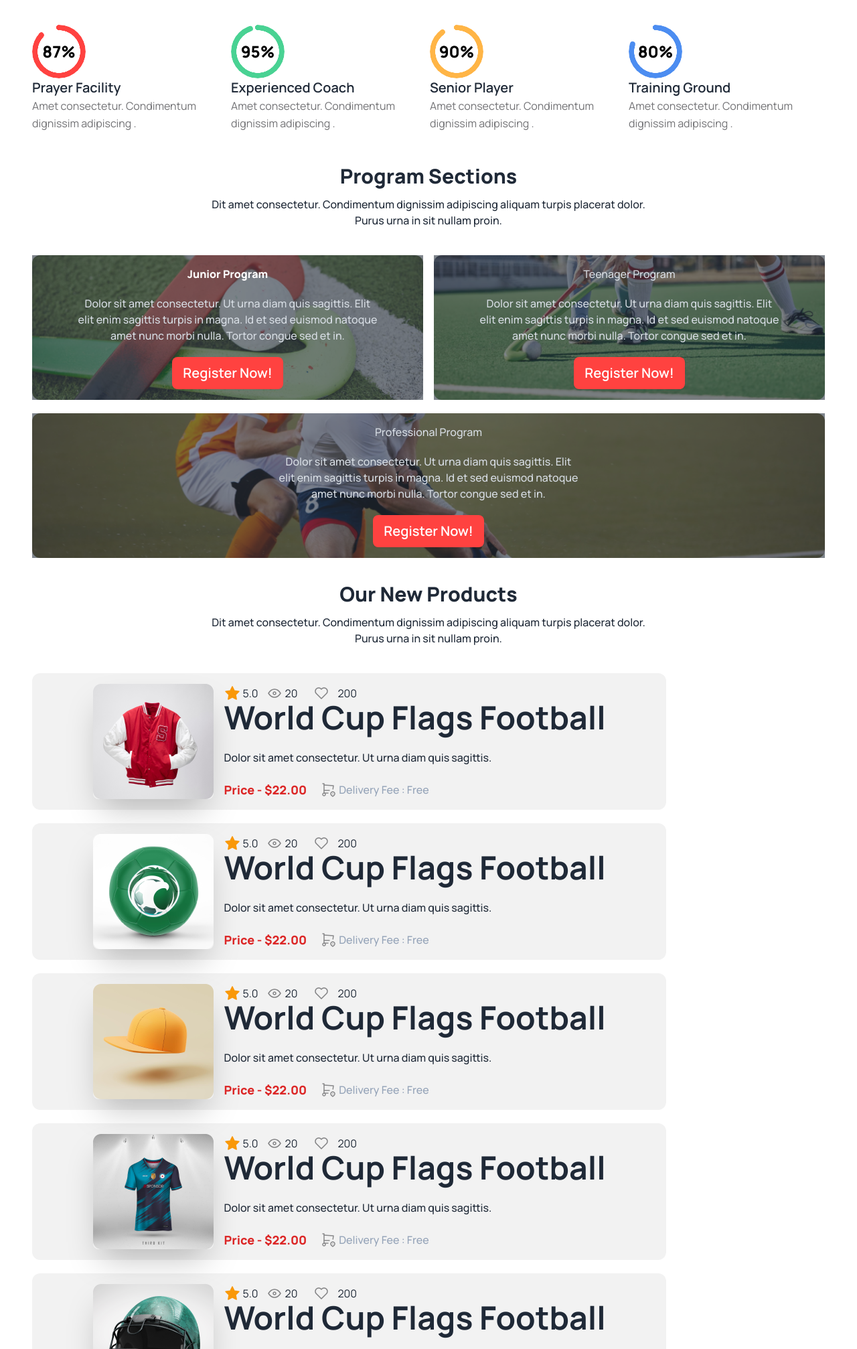
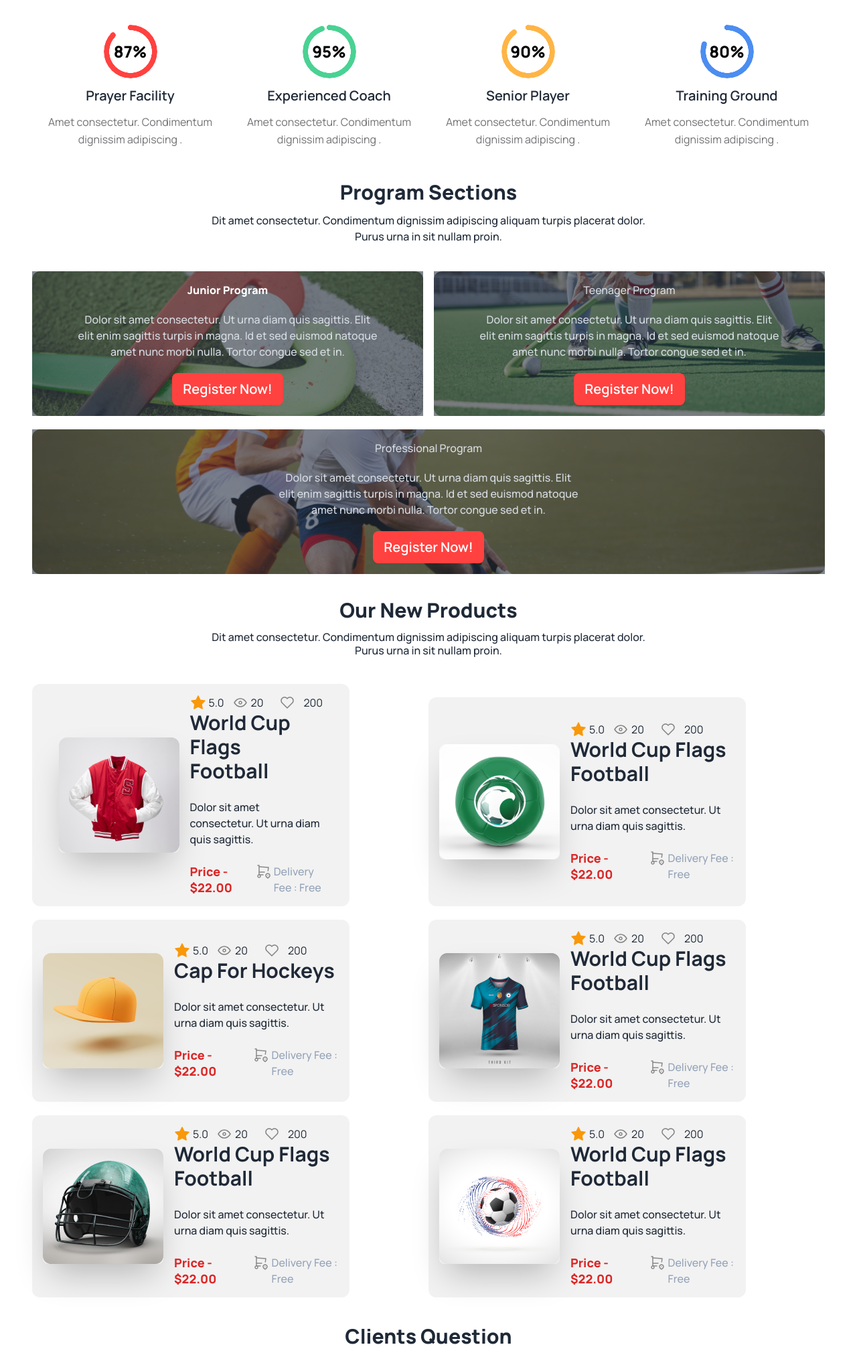
Before and after one commit to Sohag558/B9-assignment3, a plain HTML site: page index.html in a window 1280 px wide. Shown: the part 786-2800 px from the top of the page at 67% size. Drawn offline with nearby package versions, Linux system fonts and the light colour scheme.

Commit message:
50% done

```diff
--- a/index.html
+++ b/index.html
@@ -95,9 +95,9 @@
             <div class=" pt-5 carousel w-full">
                 <div id="slide1" class="carousel-item relative w-full">
                     <img src="Images/1.png" class="w-full" />
-                    <div id="heroes">
+                    <div id="heroes" class=" rounded-xl p-5 bg-black absolute gap-1">
                         <h2>Meet all the heroes from the field</h2>
-                        <p>Dit amet consectetur. Condimentum dignissim adipiscing aliquam turpis placerat dolor. Purus
+                        <p>Dit amet consectetur. Condimentum dignissim adipiscing aliquam turpis placerat dolor. <br> Purus
                             urna in sit nullam proin. </p>
                     </div>
                     <div class="absolute flex justify-between transform -translate-y-1/2 left-5 right-5 top-1/2">
@@ -107,11 +107,11 @@
                 </div>
                 <div id="slide2" class="carousel-item relative w-full">
                     <img src="Images/1.png" class="w-full" />
-                    <div id="heroes">
+                    <!-- <div id="heroes">
                         <h2>Meet all the heroes from the field</h2>
                         <p>Dit amet consectetur. Condimentum dignissim adipiscing aliquam turpis placerat dolor. Purus
                             urna in sit nullam proin. </p>
-                    </div>
+                    </div> -->
                     <div class="absolute flex justify-between transform -translate-y-1/2 left-5 right-5 top-1/2">
                         <a href="#slide1" class="btn btn-circle">❮</a>
                         <a href="#slide3" class="btn btn-circle">❯</a>
@@ -144,39 +144,39 @@
         <!-- Professional Hockeys Club styles -->
         <section class="mx-12">
             <div class=" flex flex-col md:flex-col lg:flex-row gap-1 mt-10">
-                <div>
+                <div class="text-center">
                     <div id="first" class="radial-progress " style="--value:87;" role="progressbar"><span
                             class="text-black font-extrabold text-2xl">87%</span>
                     </div>
                     <div id="first-content">
-                        <h3 class="text-xl font-semibold">Prayer Facility</h3>
+                        <h3 class="text-xl my-3 font-semibold">Prayer Facility</h3>
                         <p id="color-1">Amet consectetur. Condimentum dignissim adipiscing .</p>
                     </div>
                 </div>
 
-                <div>
+                <div class="text-center">
                     <div id="second" class="radial-progress" style="--value:95;" role="progressbar"><span
                             class="text-black font-extrabold text-2xl">95%</span></div>
                     <div>
-                        <h3 class="text-xl font-semibold">Experienced Coach</h3>
+                        <h3 class="text-xl my-3 font-semibold">Experienced Coach</h3>
                         <p id="color-1">Amet consectetur. Condimentum dignissim adipiscing .</p>
                     </div>
                 </div>
 
-                <div>
+                <div class="text-center">
                     <div id="third" class="radial-progress" style="--value:90;" role="progressbar"><span
                             class="text-black font-extrabold text-2xl">90%</span></div>
                     <div>
-                        <h3 class="text-xl font-semibold">Senior Player</h3>
+                        <h3 class="text-xl my-3 font-semibold">Senior Player</h3>
                         <p id="color-1">Amet consectetur. Condimentum dignissim adipiscing .</p>
                     </div>
                 </div>
 
-                <div>
+                <div class="text-center">
                     <div id="fourth" class="radial-progress" style="--value:80;" role="progressbar"><span
                             class="text-black font-extrabold text-2xl">80%</span></div>
                     <div>
-                        <h3 class="text-xl font-semibold">Training Ground</h3>
+                        <h3 class="text-xl  my-3 font-semibold">Training Ground</h3>
                         <p id="color-1">Amet consectetur. Condimentum dignissim adipiscing .</p>
                     </div>
                 </div>
@@ -246,19 +246,19 @@
         <section class="mx-12">
             <div class="mt-9">
                 <h2 class=" text-center text-3xl font-extrabold">Our New Products</h2>
-                <p class=" mt-3 text-center text-base font-medium leading-6">
+                <p class=" mt-3 text-center text-base font-medium leading-5">
                     Dit amet consectetur. Condimentum dignissim adipiscing aliquam turpis placerat dolor. <br> Purus
                     urna in sit nullam proin.
                 </p>
             </div>
             <!-- here is hero card section -->
-            <div class="mt-10 grid-cols-2 ">
-                <div class="hero w-4/5 rounded-xl bg-base-200">
-                    <div class="hero-content flex-col lg:flex-row">
+            <div class="mt-10 grid grid-cols-1 md:grid-cols-2 flex-1 ">
+                <div class="hero  md:w-80 lg:w-4/5 w-96 rounded-xl bg-base-200">
+                    <div class="w-80 hero-content flex-col lg:flex-row">
                         <img src="Images/5.png" class="max-w-sm rounded-lg shadow-2xl" />
                         <div>
                             <div class="flex gap-3">
-                                <div class="flex gap-1">
+                                <div class=" flex gap-1">
                                     <div>
                                         <svg xmlns="http://www.w3.org/2000/svg" width="24" height="24"
                                             viewBox="0 0 24 24" fill="none">
@@ -329,7 +329,7 @@
                                     <h5>200</h5>
                                 </div>
                             </div>
-                            <h1 class="text-5xl font-bold">World Cup Flags Football</h1>
+                            <h1 class="text-3xl font-bold">World Cup Flags Football</h1>
                             <p class="py-6 text-base font-medium leading-6">Dolor sit amet consectetur. Ut urna diam
                                 quis sagittis. </p>
                             <div class="flex gap-5">
@@ -371,7 +371,7 @@
                         </div>
                     </div>
                 </div>
-                <div class="mt-5 hero w-4/5 rounded-xl bg-base-200">
+                <div class="mt-5 hero md:w-80 lg:w-4/5 w-96 rounded-xl bg-base-200">
                     <div class="hero-content flex-col lg:flex-row">
                         <img src="Images/6.png" class="max-w-sm rounded-lg shadow-2xl" />
                         <div>
@@ -447,7 +447,7 @@
                                     <h5>200</h5>
                                 </div>
                             </div>
-                            <h1 class="text-5xl font-bold">World Cup Flags Football</h1>
+                            <h1 class="text-3xl font-bold">World Cup Flags Football</h1>
                             <p class="py-6 text-base font-medium leading-6">Dolor sit amet consectetur. Ut urna diam
                                 quis sagittis. </p>
                             <div class="flex gap-5">
@@ -489,7 +489,7 @@
                         </div>
                     </div>
                 </div>
-                <div class="mt-5 hero w-4/5 rounded-xl bg-base-200">
+                <div class="mt-5 hero  md:w-80 lg:w-4/5 w-96 rounded-xl bg-base-200">
                     <div class="hero-content flex-col lg:flex-row">
                         <img src="Images/7.png" class="max-w-sm rounded-lg shadow-2xl" />
                         <div>
@@ -565,7 +565,7 @@
                                     <h5>200</h5>
                                 </div>
                             </div>
-                            <h1 class="text-5xl font-bold">World Cup Flags Football</h1>
+                            <h1 class="text-3xl font-bold">Cap For Hockeys</h1>
                             <p class="py-6 text-base font-medium leading-6">Dolor sit amet consectetur. Ut urna diam
                                 quis sagittis. </p>
                             <div class="flex gap-5">
@@ -607,7 +607,7 @@
                         </div>
                     </div>
                 </div>
-                <div class="mt-5 hero w-4/5 rounded-xl bg-base-200">
+                <div class="mt-5 hero  md:w-80 lg:w-4/5 w-96 rounded-xl bg-base-200">
                     <div class="hero-content flex-col lg:flex-row">
                         <img src="Images/8.png" class="max-w-sm rounded-lg shadow-2xl" />
                         <div>
@@ -683,7 +683,7 @@
                                     <h5>200</h5>
                                 </div>
                             </div>
-                            <h1 class="text-5xl font-bold">World Cup Flags Football</h1>
+                            <h1 class="text-3xl font-bold">World Cup Flags Football</h1>
                             <p class="py-6 text-base font-medium leading-6">Dolor sit amet consectetur. Ut urna diam
                                 quis sagittis. </p>
                             <div class="flex gap-5">
@@ -725,7 +725,7 @@
                         </div>
                     </div>
                 </div>
-                <div class="mt-5 hero w-4/5 rounded-xl bg-base-200">
+                <div class="mt-5 hero  md:w-80 lg:w-4/5 w-96 rounded-xl bg-base-200">
                     <div class="hero-content flex-col lg:flex-row">
                         <img src="Images/9.png" class="max-w-sm rounded-lg shadow-2xl" />
                         <div>
@@ -801,7 +801,7 @@
                                     <h5>200</h5>
                                 </div>
                             </div>
-                            <h1 class="text-5xl font-bold">World Cup Flags Football</h1>
+                            <h1 class="text-3xl font-bold">World Cup Flags Football</h1>
                             <p class="py-6 text-base font-medium leading-6">Dolor sit amet consectetur. Ut urna diam
                                 quis sagittis. </p>
                             <div class="flex gap-5">
@@ -843,7 +843,7 @@
                         </div>
                     </div>
                 </div>
-                <div class="mt-5 hero w-4/5 rounded-xl bg-base-200">
+                <div class="mt-5 hero  md:w-80 lg:w-4/5 w-96 rounded-xl bg-base-200">
                     <div class="hero-content flex-col lg:flex-row">
                         <img src="Images/10.png" class="max-w-sm rounded-lg shadow-2xl" />
                         <div>
@@ -919,7 +919,7 @@
                                     <h5>200</h5>
                                 </div>
                             </div>
-                            <h1 class="text-5xl font-bold">World Cup Flags Football</h1>
+                            <h1 class="text-3xl font-bold">World Cup Flags Football</h1>
                             <p class="py-6 text-base font-medium leading-6">Dolor sit amet consectetur. Ut urna diam
                                 quis sagittis. </p>
                             <div class="flex gap-5">
@@ -1078,12 +1078,12 @@
                 </div>
                 <div class="mt-20 ml-10">
                     <form action="">
-                        <div class="flex">
+                        <div class="flex flex-col lg:flex-row">
                             <div>
                                 <h3 class="text-xl font-bold mb-1">Your Name</h3>
                                 <input type="text" placeholder="Enter your full name" required
                                     class="input input-ghost w-full max-w-xs" />
-                                <h3 class=" mt-5 text-xl font-bold mb-1">Subject</h3>
+                                <h3 class=" my-5 text-xl font-bold mb-1">Subject</h3>
                                 <input type="text" placeholder="Enter your subject" required
                                     class=" input input-ghost w-full max-w-xs" />
                             </div>
@@ -1091,16 +1091,16 @@
                                 <h3 class="  text-xl font-bold mb-1">Your Email</h3>
                                 <input type="email" placeholder="Enter your email" required
                                     class="input input-ghost w-full max-w-xs" />
-                                <h3 class="mt-5 text-xl font-bold mb-1">Phone Number</h3>
+                                <h3 class="my-5 text-xl font-bold mb-1">Phone Number</h3>
                                 <input type="text" placeholder="Enter your phone number" required
                                     class="input input-ghost w-full max-w-xs" />
                             </div>
                         </div>
                         <div>
-                            <h3 class="text-xl font-bold mb-1">Massage</h3>
+                            <h3 class="text-xl my-5 font-bold mb-1">Massage</h3>
                             <textarea placeholder="Write your message"
                                 class="textarea textarea-bordered textarea-lg w-full max-w-xs"></textarea>
-                            <button class="text-2xl font-bold bg-red-500 btn btn-wide">Send Message</button>
+                            <button class="text-2xl my-5 font-bold bg-red-500 btn btn-wide">Send Message</button>
                         </div>
                     </form>
                 </div>
```
Also changed, not shown: styles/style.css (+5 -5 lines).
